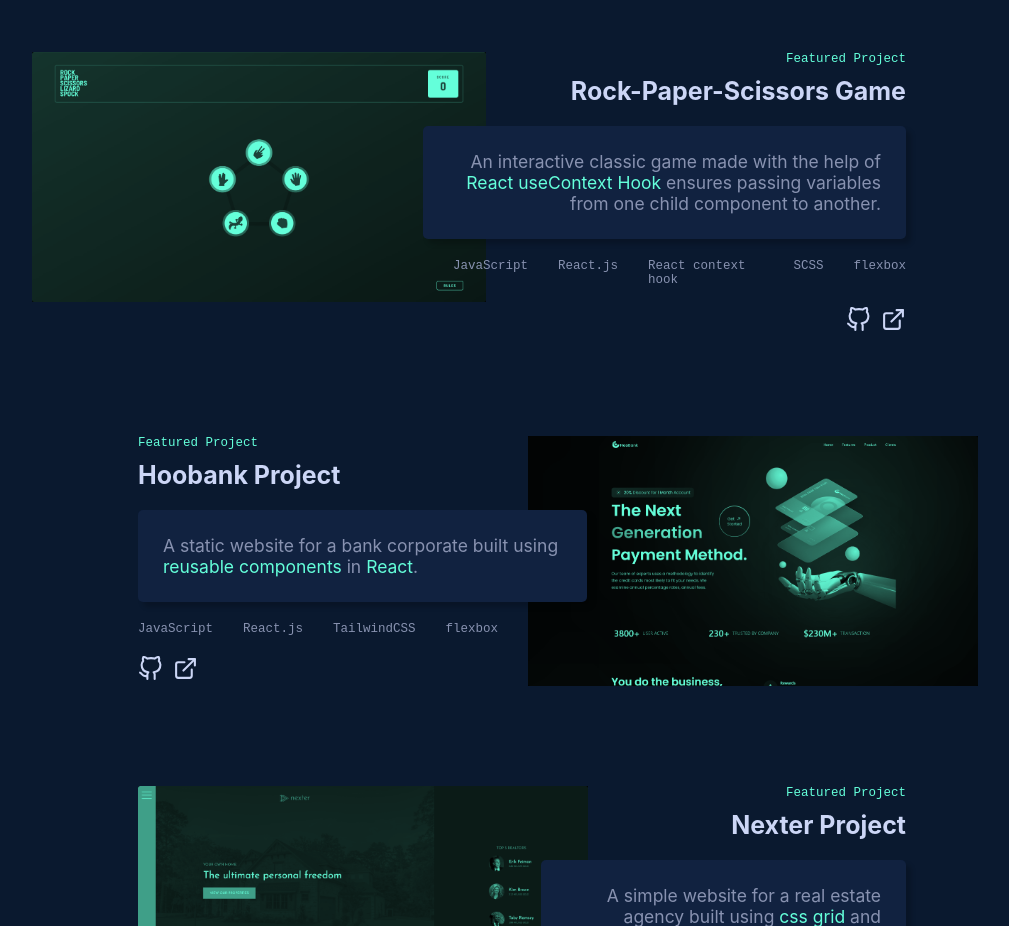
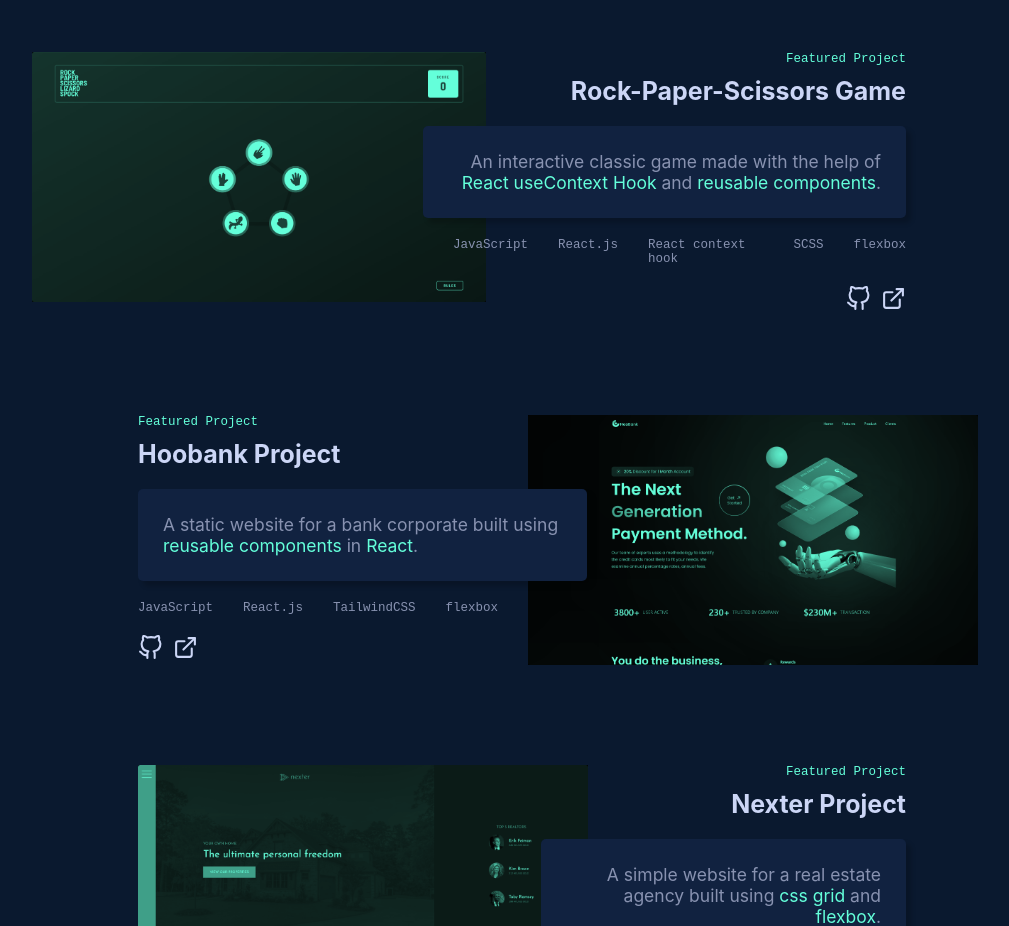
Before and after one commit to laze03/portfolio, a React (Create React App) app: page / in a window 1280 px wide. Shown: the part 2183-3109 px from the top of the page, without its empty margins (118-1127 px from the left). Built offline with nearby package versions, Linux system fonts and the light colour scheme; a web font is replaced by a local one.

Commit message:
finalizing the project for now

```diff
--- a/src/components/Work.js
+++ b/src/components/Work.js
@@ -20,8 +20,7 @@ export default function Work() {
     return (
       <p>
         An interactive classic game made with the help of
-        <a> React useContext Hook </a>
-        ensures passing variables from one child component to another.
+        <a> React useContext Hook </a> and <a> reusable components</a>.
       </p>
     );
   }
```
Also changed, not shown: 7 other files (tests, documents, lock files or other folders).
